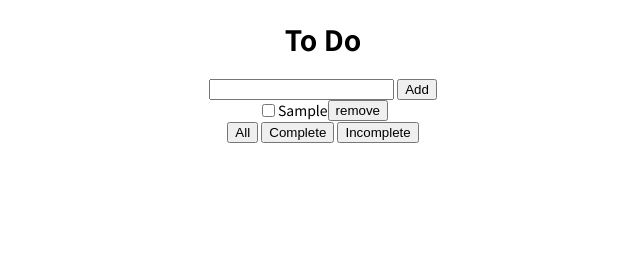
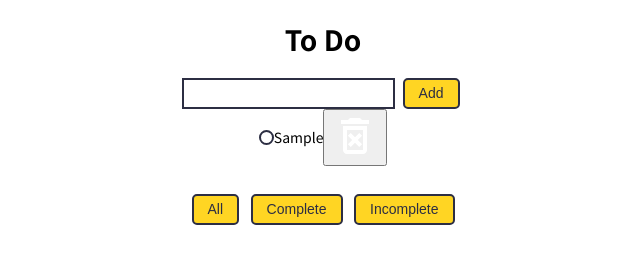
Before and after one commit to Akshita-Armarkar/tasksList, a plain HTML site: page index.html in a window 1280 px wide. Both pictures are taken after typing "Sample" into the empty fields and a click on the button "Add". Shown: the whole page, without its empty margins (317-957 px from the left). Drawn offline with Linux system fonts and the light colour scheme.

Commit message:
Basic styles and scss variables added

```diff
--- a/app.js
+++ b/app.js
@@ -1,5 +1,6 @@
 const taskInput=document.querySelector('.task-input');
 const taskParent=document.querySelector('.dynamic-group');
+
 //buttons:
 const addButton=document.getElementById('add-button');
 const allButton=document.getElementById('all-button');
@@ -18,21 +19,28 @@ const taskManager={
         parent.classList.add('task');
         parent.dataset.index=index;
 
-        let input=document.createElement('input');
-        input.setAttribute('type','checkbox');
-        input.classList.add('task-type');
-        input.dataset.index=index;
+        let checkbox=document.createElement('input');
+        checkbox.setAttribute('type','checkbox');
+        checkbox.setAttribute('id',`checkbox-${index}`);
+        checkbox.classList.add('task-type');
+        checkbox.dataset.index=index;
+
+        let label=document.createElement('label');
+        label.setAttribute('for',`checkbox-${index}`);
 
         let name=document.createElement('div');
         name.classList.add('desc');
         name.textContent=description;
 
+        let deleteIcon=document.createElement('img');
+        deleteIcon.src='./delete.svg';
+
         let deleteButton=document.createElement('button');
         deleteButton.classList.add('delete-button');
-        deleteButton.textContent='remove';
         deleteButton.dataset.index=index;
+        deleteButton.append(deleteIcon);
 
-        parent.append(input,name,deleteButton);
+        parent.append(checkbox,label,name,deleteButton);
 
         this.tasks.push({
             name:description,
@@ -97,6 +105,7 @@ const taskManager={
     }
 
 }
+
 addButton.addEventListener('click',function(){
     let desc=taskInput.value;
     if(!desc)return;
@@ -112,6 +121,7 @@ completeButton.addEventListener('click',function(){
 incompleteButton.addEventListener('click',function(){
     taskManager.changeState('incomplete');
 })
+
 taskParent.addEventListener('click',function(event){
     if(event.target.classList.contains('task-type')){
         let checkbox=event.target;
--- a/index.html
+++ b/index.html
@@ -15,16 +15,16 @@
 
         <div class="form">
             <input type="text" class="task-input" />
-            <button id="add-button">Add</button>
+            <button id="add-button" class="style-button">Add</button>
         </div>
 
         <div class="tasks-group dynamic-group">
 
         </div>
         <div class="buttons">
-            <button id="all-button">All</button>
-            <button id="complete-button">Complete</button>
-            <button id="incomplete-button">Incomplete</button>
+            <button id="all-button" class="style-button">All</button>
+            <button id="complete-button" class="style-button">Complete</button>
+            <button id="incomplete-button" class="style-button">Incomplete</button>
         </div>
     </div>
 </body>
--- a/styles.scss
+++ b/styles.scss
@@ -1,4 +1,9 @@
 @import url('https://fonts.googleapis.com/css2?family=Noto+Sans+JP:wght@300;400;500;700&display=swap');
+
+$primary-color:#FFD523;
+$secondary-color:#595260;
+$background-color:#FFD371;
+$font-color:#2C2E43;
 
 @mixin position-center{
     position: absolute;
@@ -29,9 +34,46 @@ html, body{
     display:flex;
     flex-flow:row nowrap;
     justify-content: center;
-
-    .task-type:checked + .desc{
-        text-decoration: line-through;
-        opacity:0.6;
+    align-items: center;
+    .task-type{
+        display:none;
+        &:checked + label{
+            box-shadow:inset 0 0 0px 2px white, inset 0 0 0px 0.4rem $font-color;
+        }
+        &:checked ~ .desc{
+            text-decoration: line-through;
+            opacity:0.6;
+        }
+    }
+    label{
+       $size:0.8rem;
+       display: block;
+       width:$size;
+       height: $size;
+       border:2px solid $font-color;
+       border-radius: $size;
+       cursor: pointer;
     }
 }
+
+.buttons{
+    margin:2rem 0;
+}
+.task-input{
+    font-size:1rem;
+    border:2px solid $font-color;
+    outline:none;
+    padding:0.4em 1em;
+    text-align: left;
+}
+.style-button{
+    font-size: 1rem;
+    padding:0.4em 1em;
+    margin:0 0.3rem;
+    cursor:pointer;
+    outline:none;
+    border:2px solid $font-color;
+    border-radius:5px;
+    color:$font-color;
+    background:$primary-color;
+}
```
Also changed, not shown: css/styles.css, delete.svg (added), 1 other file.
